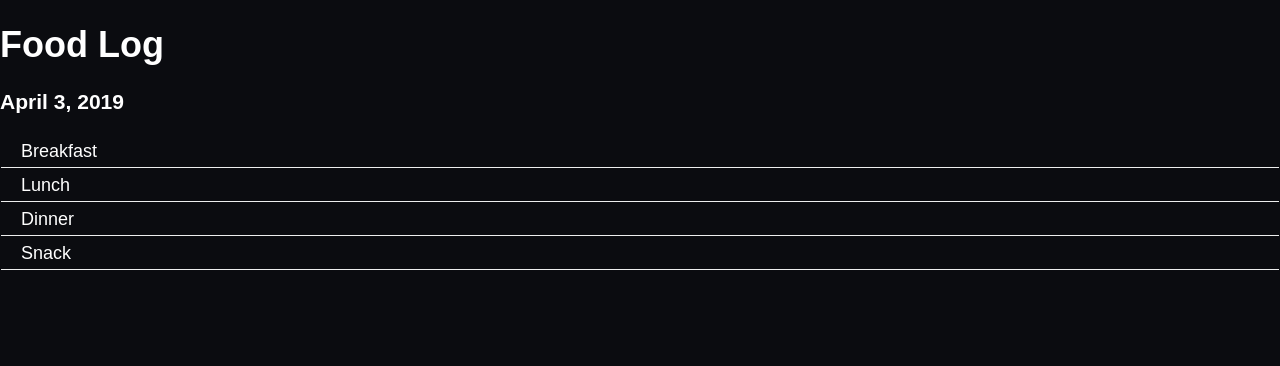
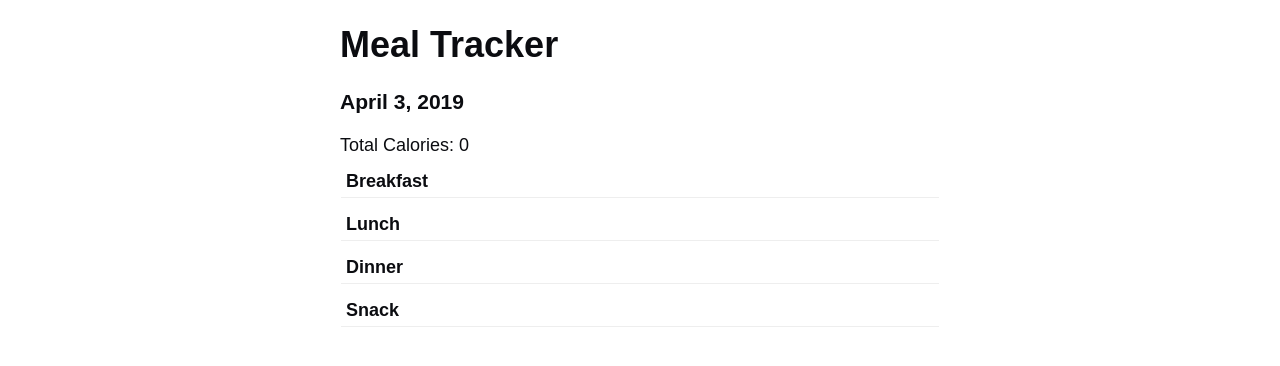
Before and after one commit to Astrochimp/foodlog, a React (Create React App) app: page / in a window 1280 px wide. Shown: the top 366 px of the page. Built offline with nearby package versions, Linux system fonts and the light colour scheme.

Commit message:
add component for meals, update style

```diff
--- a/src/_assets/css/App.css
+++ b/src/_assets/css/App.css
@@ -8,14 +8,18 @@
 }
 
 body {
-  background: var(--black);
-  color: var(--white);
+  background: var(--white);
+  color: var(--black);
   font-family: Arial, Helvetica, sans-serif;
   font-size: 18px;
   margin: 0;
   padding: 0;
 }
 
+.App {
+  width: 600px;
+  margin: 0px auto;
+}
 
 .App-Title {
   color: var(--lightgreen);
@@ -203,7 +207,6 @@ button {
 }
 
 .meals {
-  width: 100vw;
   display: flex;
   flex-direction: column;
 }
@@ -212,10 +215,23 @@ button {
   display: block;
   border-bottom: 1px solid #eee;
   cursor: pointer;
-  padding: 5px 20px;
-  margin: 1px;
+  padding: 5px;
+  margin: 10px 1px 1px 1px;
+  font-weight: bold;
 }
 
 .mealtime:hover {
-  background-color: var(--dark-green);
+  background-color: var(--lightgreen);
 }
+
+.food-list {
+  margin: 0 0 0 20px;
+}
+
+.food-item {
+  padding: 3px;
+}
+
+.food-item:hover {
+  background: var(--lightgray);
+}
--- a/src/components/App.js
+++ b/src/components/App.js
@@ -8,7 +8,7 @@ class App extends Component {
     return (
       <div className="App">
         <header>
-          <h1>Food Log</h1>
+          <h1>Meal Tracker</h1>
         </header>
         <Day />
         <Modal />
--- a/src/components/Day.js
+++ b/src/components/Day.js
@@ -2,6 +2,7 @@ import React, { Component } from 'react'
 import dateFns from 'date-fns'
 import { connect } from 'react-redux'
 import { addMeal } from '../actions/index';
+import MealSection from './MealSection'
 
 class Day extends Component {
 
@@ -35,6 +36,11 @@ class Day extends Component {
       mealDay = filterFoods[0].foods
     }
 
+    let totalCals = mealDay.reduce((calories, food) => {
+      console.log('food', food)
+      return calories + food.food.calories
+    }, 0)
+
     let breakfast = mealDay.filter(food => food.meal === 'Breakfast')
     let lunch = mealDay.filter(food => food.meal === 'Lunch')
     let dinner = mealDay.filter(food => food.meal === 'Dinner')
@@ -43,49 +49,28 @@ class Day extends Component {
     return (
       <div className='dayview--wrapper'>
         <h3>{formattedDate}</h3>
+        <div>
+          Total Calories: {totalCals}
+        </div>
+        <div className='meals'>
 
-        <div className='meals'>
-          <div className='mealtime' onClick={() => this.clickMeal('Breakfast')}>Breakfast</div>
-          <div>
-          {breakfast.map((food, ind) => {
-            return(
-              <div key={ind}>
-                <div>{food.food.name} {food.food.calories}</div>
-              </div>
-            )
-          })}
-          </div>
-          <div className='mealtime' onClick={() => this.clickMeal('Lunch')}>Lunch</div>
-          <div>
-            {lunch.map((food, ind) => {
-              return(
-                <div key={ind}>
-                  <div>{food.food.name} {food.food.calories}</div>
-                </div>
-              )
-            })}
-          </div>
-          <div className='mealtime' onClick={() => this.clickMeal('Dinner')}>Dinner</div>
-          <div>
-            {dinner.map((food, ind) => {
-              return(
-                <div key={ind}>
-                  <div>{food.food.name} {food.food.calories}</div>
-                </div>
-              )
-            })}
-          </div>
+          <MealSection
+            clickMeal={this.clickMeal}
+            mealName='Breakfast'
+            mealList={breakfast} />
+          <MealSection
+            clickMeal={this.clickMeal}
+            mealName='Lunch'
+            mealList={lunch} />
+          <MealSection
+            clickMeal={this.clickMeal}
+            mealName='Dinner'
+            mealList={dinner} />
+          <MealSection
+            clickMeal={this.clickMeal}
+            mealName='Snack'
+            mealList={snack} />
 
-          <div className='mealtime' onClick={() => this.clickMeal('Snack')}>Snack</div>
-          <div>
-            {snack.map((food, ind) => {
-              return(
-                <div key={ind}>
-                  <div>{food.food.name} {food.food.calories}</div>
-                </div>
-              )
-            })}
-          </div>
         </div>
       </div>
     )
--- /dev/null
+++ b/src/components/MealSection.js
@@ -0,0 +1,20 @@
+import React from 'react'
+
+const MealSection = (props) => {
+  return (
+    <div className='meal-section'>
+      <div className='mealtime' onClick={() => props.clickMeal(props.mealName)}>{props.mealName}</div>
+      <div className='food-list'>
+        {props.mealList.map((food, ind) => {
+          return(
+            <div key={ind}>
+              <div className='food-item'>{food.food.name} {food.food.calories}</div>
+            </div>
+          )
+        })}
+      </div>
+    </div>
+  )
+}
+
+export default MealSection
```
